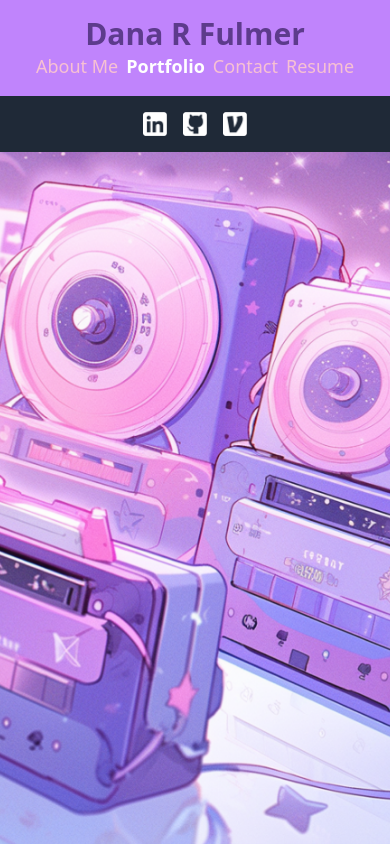
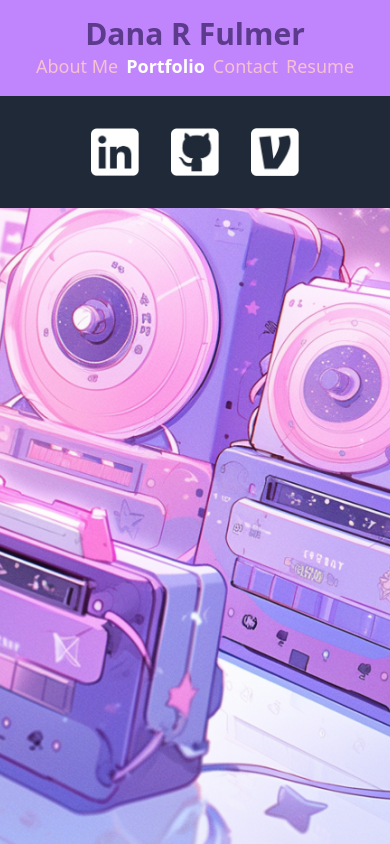
Before and after one commit to SikoticVinyl/SiksReactPortfolio, a React (Vite) app: page /portfolio/school in a window 390 px wide. Built offline with nearby package versions, Linux system fonts and the light colour scheme.

Commit message:
styled footer. Responsive resume page.

```diff
--- a/src/components/Footer.jsx
+++ b/src/components/Footer.jsx
@@ -5,27 +5,27 @@ import venmoIcon from '../assets/Venmo.png';
 
 function Footer() {
   return (
-    <footer className="bg-gray-800 py-4">
+    <footer className="bg-gray-800 py-8">
       <div className="container mx-auto flex justify-center items-center">
-        <a href="https://www.linkedin.com/in/danafulmerdev">
+        <a href="https://www.linkedin.com/in/danafulmerdev" className="mx-4">
           <img
             src={linkedinIcon}
             alt="LinkedIn"
-            className="w-6 h-6 text-white hover:text-blue-500 mx-2"
+            className="w-12 h-12 text-white hover:text-blue-500"
           />
         </a>
-        <a href="https://github.com/SikoticVinyl">
+        <a href="https://github.com/SikoticVinyl" className="mx-4">
           <img
             src={githubIcon}
             alt="GitHub"
-            className="w-6 h-6 text-white hover:text-blue-500 mx-2"
+            className="w-12 h-12 text-white hover:text-blue-500"
           />
         </a>
-        <a href="https://venmo.com/u/DanaFulmer">
+        <a href="https://venmo.com/u/DanaFulmer" className="mx-4">
           <img
             src={venmoIcon}
             alt="Venmo"
-            className="w-6 h-6 text-white hover:text-blue-500 mx-2"
+            className="w-12 h-12 text-white hover:text-blue-500"
           />
         </a>
       </div>
```
